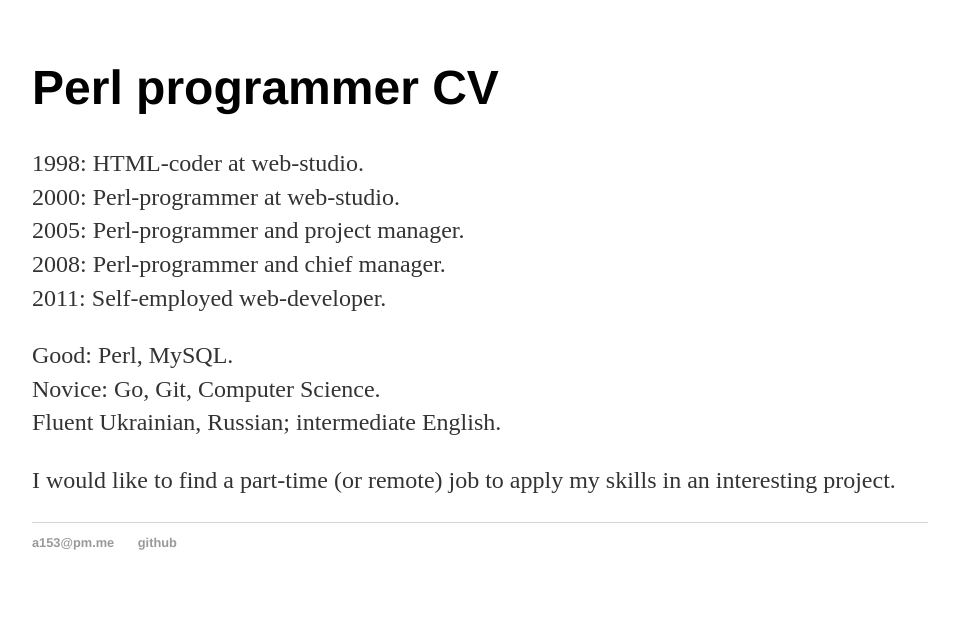
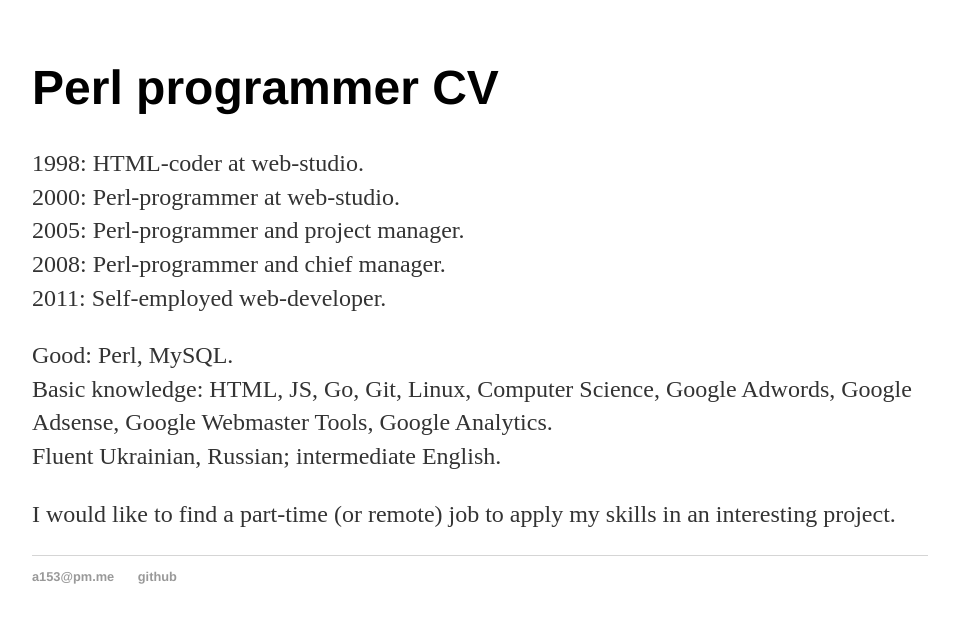
Before and after one commit to aa153/aa153.github.io, a Jekyll site: the page built from index.html, in a window 1280 px wide. Shown: the top 623 px of the page, without its empty margins (160-1119 px from the left). Built offline with Jekyll 4.4.1, drawn with Linux system fonts in a browser that asks for light colours.

Commit message:
Update index.html

```diff
--- a/index.html
+++ b/index.html
@@ -13,7 +13,7 @@ title: perl programmer CV
 	</p>
 	<p>
 		Good: Perl, MySQL.<br>
-		Novice: Go, Git, Computer Science.<br>
+		Basic knowledge: HTML, JS, Go, Git, Linux, Computer Science, Google Adwords, Google Adsense, Google Webmaster Tools, Google Analytics.<br>
 		Fluent Ukrainian, Russian; intermediate English.
 	</p>
 	<p>
```
